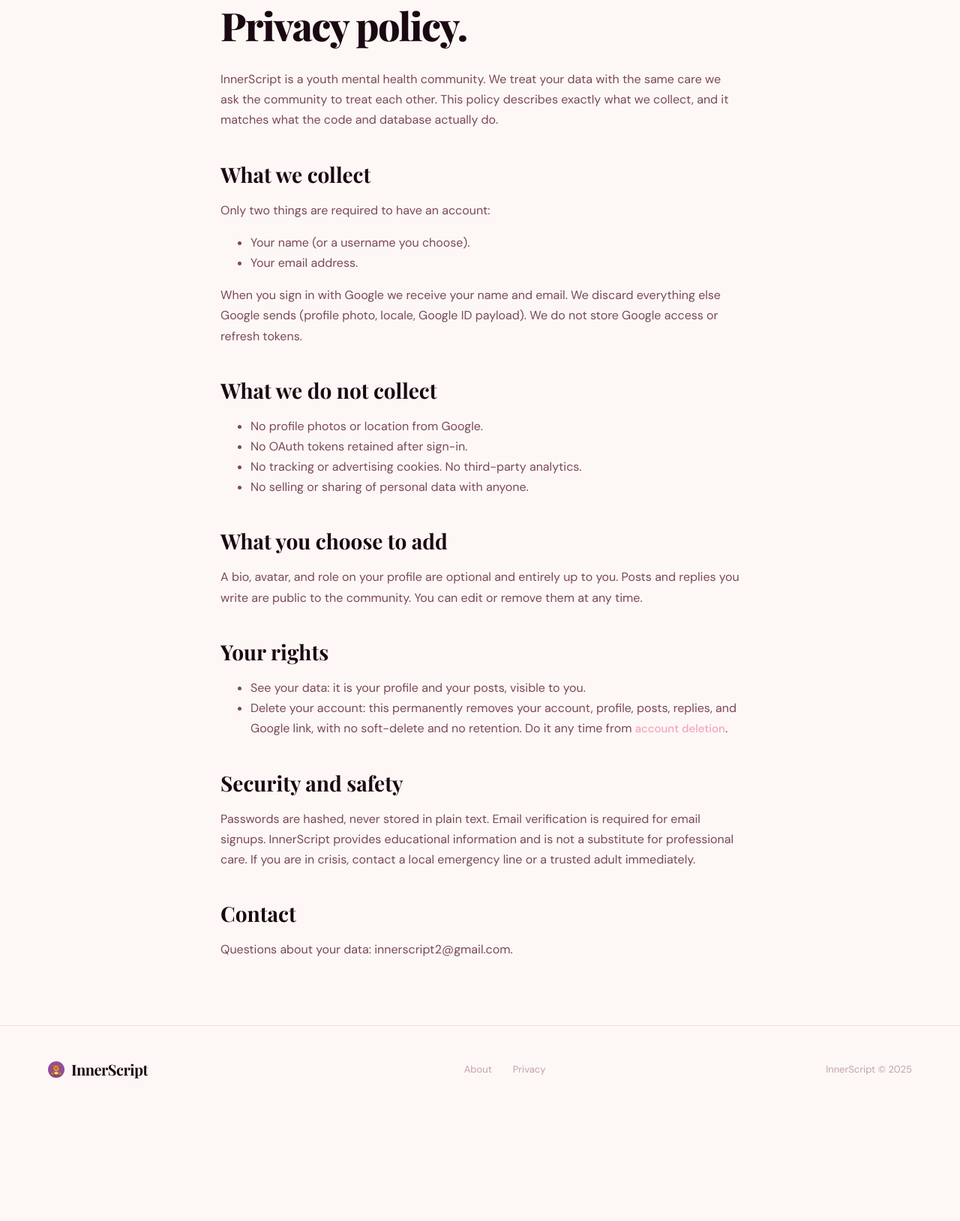
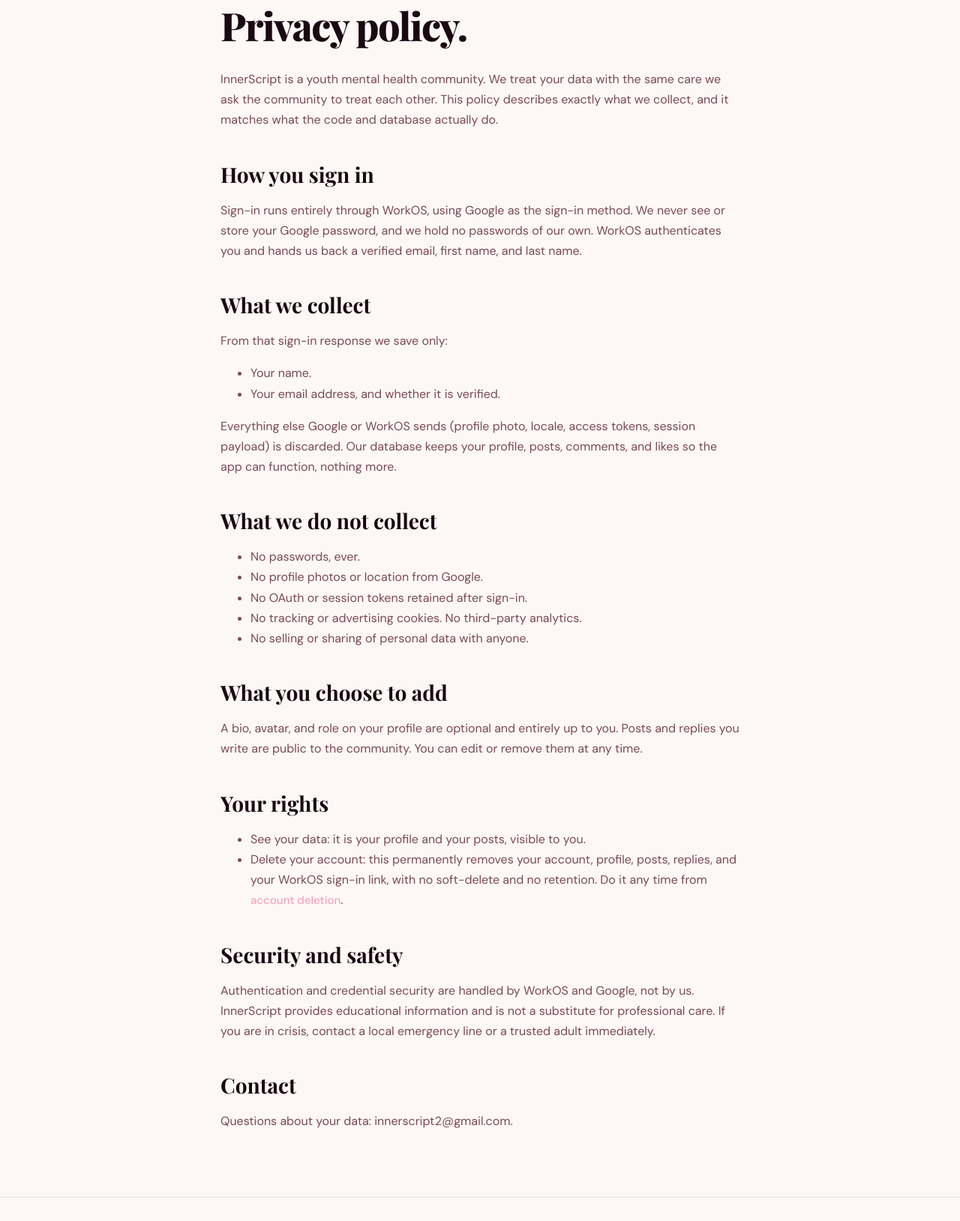
Before and after one commit to 16A9DA/innerscript, a Django app: page /privacy/ in a window 1280 px wide. Shown: the part 173-1802 px from the top of the page at 75% size. Before the commit the page ends 1612 px from the top, so only its background shows below. Run offline with Django 5.2, Linux system fonts and the light colour scheme; some web fonts are replaced.

Commit message:
Centered circular avatar upload on profile edit, privacy policy sync
Avatar now sits atop edit form as clickable circle with camera badge,
native file input text hidden. Plain FileInput widget drops Django's
Currently/Clear clutter on both edit forms. Privacy policy rewritten
to match WorkOS AuthKit Google-only sign-in and confirm the database
still holds profile and post data, not credentials.

```diff
--- a/accounts/forms.py
+++ b/accounts/forms.py
@@ -17,7 +17,10 @@ class ProfileForm(forms.ModelForm):
     class Meta:
         model = Profile
         fields = ["bio", "avatar", "role"]
-        widgets = {"bio": forms.Textarea(attrs={"rows": 4})}
+        widgets = {
+            "bio": forms.Textarea(attrs={"rows": 4}),
+            "avatar": forms.FileInput(attrs={"accept": "image/*"}),
+        }
         field_order = ["username", "bio", "avatar", "role"]
 
     def __init__(self, *args, **kwargs):
--- a/static/css/main.css
+++ b/static/css/main.css
@@ -318,7 +318,14 @@ a .avatar:hover, a:hover .avatar { transform: scale(1.06); }
 .file-drop:hover .file-drop-fab{transform:scale(1.08)}
 .upload-icon{width:22px;height:22px;color:var(--pink);display:block}
 .file-drop-text{font-size:14px;font-weight:700}
-.file-drop input[type=file]{position:absolute;opacity:0;pointer-events:none;width:0;height:0}
+.file-drop input[type=file],.avatar-edit input[type=file]{position:absolute;opacity:0;pointer-events:none;width:0;height:0}
+.avatar-edit-wrap{display:flex;justify-content:center;margin-bottom:28px}
+.avatar-edit{position:relative;cursor:pointer;display:inline-block}
+.avatar-xl{width:96px;height:96px;font-size:34px}
+.avatar-edit-badge{position:absolute;right:-2px;bottom:-2px;width:32px;height:32px;border-radius:50%;background:var(--pink);color:var(--on-pink);display:flex;align-items:center;justify-content:center;border:3px solid var(--card);transition:transform .2s var(--ease-spring)}
+.avatar-edit-badge .icon{width:16px;height:16px}
+.avatar-edit:hover .avatar-edit-badge{transform:scale(1.1)}
+.avatar-edit:active .avatar-edit-badge{transform:scale(.92)}
 .tk-manage{margin-top:8px;text-align:right}
 .tk-manage summary{list-style:none;display:inline-block;font-size:12px;font-weight:700;color:var(--muted);cursor:pointer;border:1.5px solid var(--border);border-radius:var(--r-pill);padding:5px 14px;transition:border-color .2s var(--ease-out),color .2s var(--ease-out),transform .15s var(--ease-spring)}
 .tk-manage summary::-webkit-details-marker{display:none}
@@ -333,12 +340,13 @@ a .avatar:hover, a:hover .avatar { transform: scale(1.06); }
   .card, .featured, .tk, .avatar,
   .btn, .btn-lg, .vis-btn, .tk-manage summary, .chip, .sorts a, .kind-btn,
   .file-drop, .file-drop-fab,
-  .profile-edit-inline {
+  .profile-edit-inline, .avatar-edit-badge {
     transition-duration: .01ms !important;
   }
   .theme-btn:active, .btn:active, .btn-lg:active, .vis-btn:active, .tk-manage summary:active,
   .chip:active, .sorts a:active, .kind-btn:active, a .avatar:hover, a:hover .avatar,
   .card:hover, .card:active, .featured:hover, .tk:hover, .file-drop:hover, .file-drop:hover .file-drop-fab,
+  .avatar-edit:hover .avatar-edit-badge, .avatar-edit:active .avatar-edit-badge,
   .toggle-input:active ~ .toggle-track .toggle-thumb {
     transform: none !important;
   }
--- a/templates/base.html
+++ b/templates/base.html
@@ -6,7 +6,7 @@
   <meta charset="utf-8">
   <meta name="viewport" content="width=device-width, initial-scale=1">
   <title>{% block title %}InnerScript{% endblock %}</title>
-  <link rel="stylesheet" href="{% static 'css/main.css' %}?v=13">
+  <link rel="stylesheet" href="{% static 'css/main.css' %}?v=14">
 </head>
 
 <body class="light">
--- a/templates/pages/privacy.html
+++ b/templates/pages/privacy.html
@@ -8,20 +8,27 @@
   same care we ask the community to treat each other. This policy describes
   exactly what we collect, and it matches what the code and database actually do.</p>
 
+  <h2>How you sign in</h2>
+  <p>Sign-in runs entirely through WorkOS, using Google as the sign-in method. We
+  never see or store your Google password, and we hold no passwords of our own.
+  WorkOS authenticates you and hands us back a verified email, first name, and
+  last name.</p>
+
   <h2>What we collect</h2>
-  <p>Only two things are required to have an account:</p>
+  <p>From that sign-in response we save only:</p>
   <ul>
-    <li>Your name (or a username you choose).</li>
-    <li>Your email address.</li>
+    <li>Your name.</li>
+    <li>Your email address, and whether it is verified.</li>
   </ul>
-  <p>When you sign in with Google we receive your name and email. We discard
-  everything else Google sends (profile photo, locale, Google ID payload). We do
-  not store Google access or refresh tokens.</p>
+  <p>Everything else Google or WorkOS sends (profile photo, locale, access
+  tokens, session payload) is discarded. Our database keeps your profile,
+  posts, comments, and likes so the app can function, nothing more.</p>
 
   <h2>What we do not collect</h2>
   <ul>
+    <li>No passwords, ever.</li>
     <li>No profile photos or location from Google.</li>
-    <li>No OAuth tokens retained after sign-in.</li>
+    <li>No OAuth or session tokens retained after sign-in.</li>
     <li>No tracking or advertising cookies. No third-party analytics.</li>
     <li>No selling or sharing of personal data with anyone.</li>
   </ul>
@@ -35,13 +42,13 @@
   <ul>
     <li>See your data: it is your profile and your posts, visible to you.</li>
     <li>Delete your account: this permanently removes your account, profile,
-    posts, replies, and Google link, with no soft-delete and no retention.
-    Do it any time from <a href="{% url 'accounts:account_delete' %}" class="link-pink">account deletion</a>.</li>
+    posts, replies, and your WorkOS sign-in link, with no soft-delete and no
+    retention. Do it any time from <a href="{% url 'accounts:account_delete' %}" class="link-pink">account deletion</a>.</li>
   </ul>
 
   <h2>Security and safety</h2>
-  <p>Passwords are hashed, never stored in plain text. Email verification is
-  required for email signups. InnerScript provides educational information and is not a
+  <p>Authentication and credential security are handled by WorkOS and Google,
+  not by us. InnerScript provides educational information and is not a
   substitute for professional care. If you are in crisis, contact a local
   emergency line or a trusted adult immediately.</p>
 
```
Also changed, not shown: templates/accounts/profile_edit.html (+12 -0 lines).
